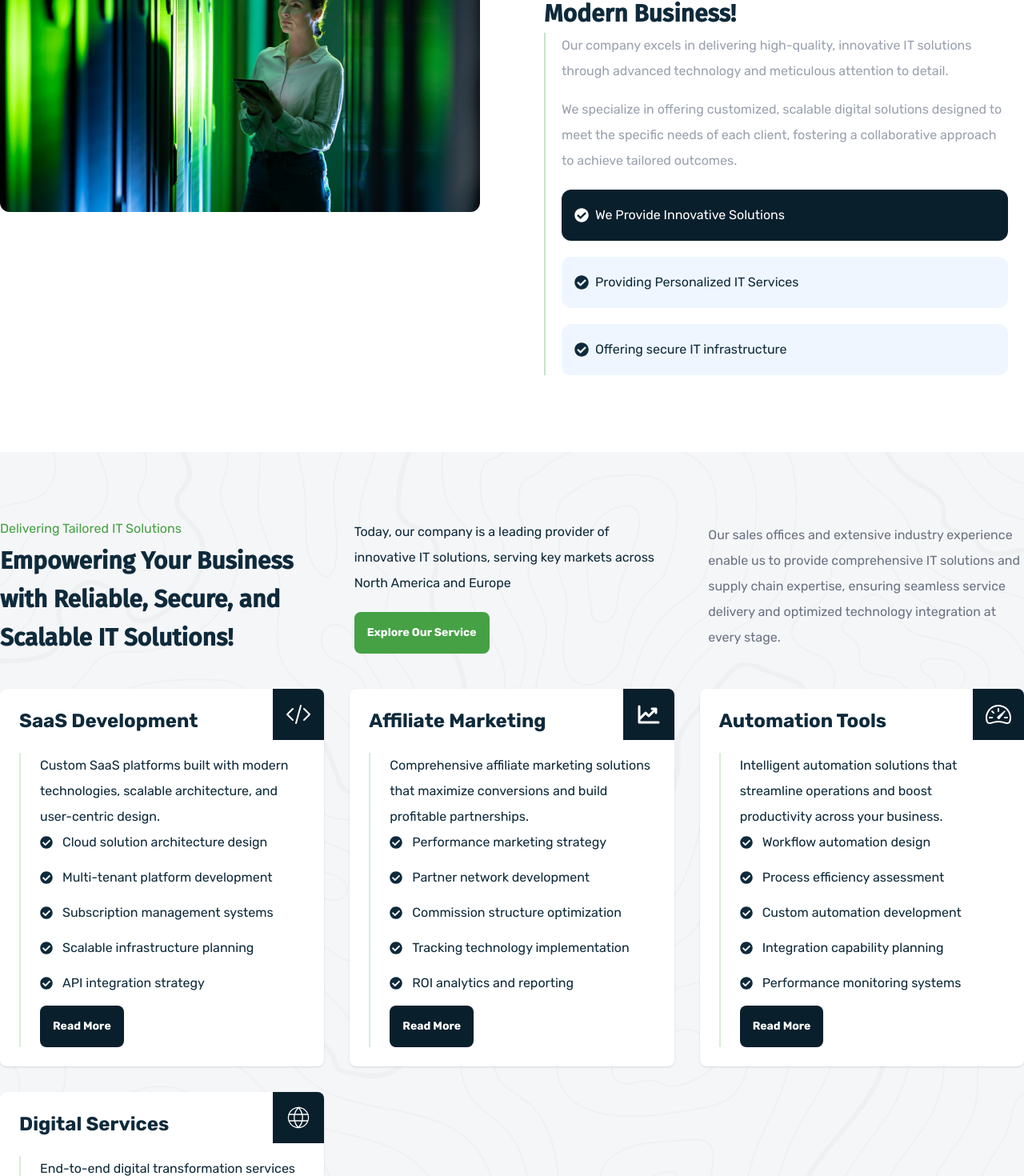
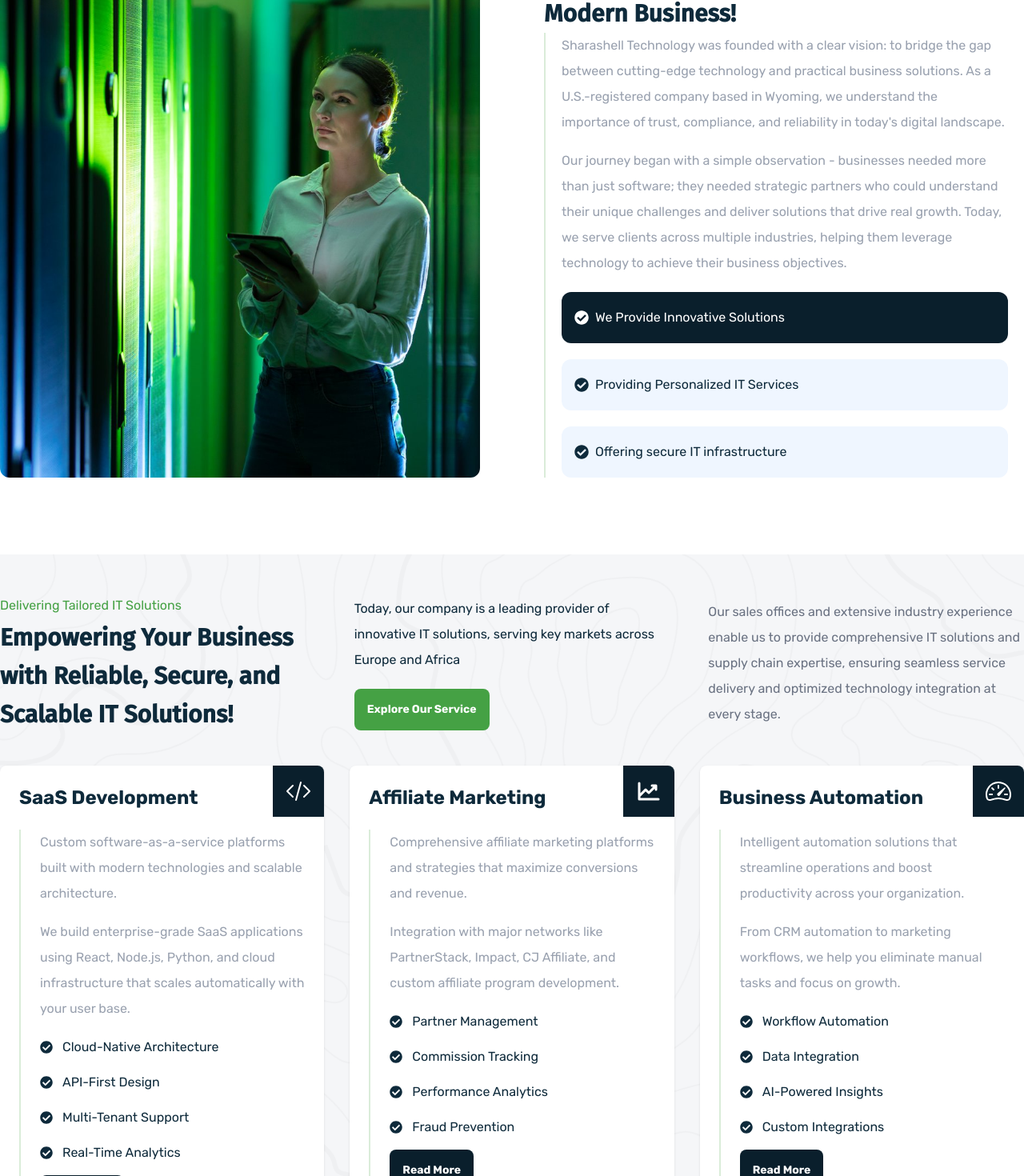
Before and after one commit to DivineTech-genie/SharashellTechnology, a Next.js app: page / in a window 1280 px wide. Shown: the part 1060-2530 px from the top of the page at 80% size. Built offline with nearby package versions, Linux system fonts and the light colour scheme.

Commit message:
Services component updated

```diff
--- a/components/ItSolution.tsx
+++ b/components/ItSolution.tsx
@@ -8,14 +8,14 @@ interface ITProps {
 
 const ItSolution = ({ imgSrc, alt }: ITProps) => {
   return (
-    <section className="lg:mt-24 mt-10 flex flex-col md:flex-row  gap-4 lg:gap-20 max-w-11/12 lg:container mx-auto">
+    <section className="lg:mt-24 mt-10 flex flex-col lg:flex-row gap-4 lg:gap-20 max-w-11/12 lg:container mx-auto">
       <div className="flex-1">
         <Image
           src={imgSrc}
           alt={alt}
           width={1000}
           height={1000}
-          className="w-full max-h-full min-h-[400px] object-cover rounded-xl"
+          className="w-full h-full min-h-[400px] bg-right object-cover rounded-xl"
         />
       </div>
 
@@ -30,16 +30,21 @@ const ItSolution = ({ imgSrc, alt }: ITProps) => {
           </h1>
         </div>
 
-        <div className="border-l-2 border-secondary-background/30 px-4 md:px-5">
+        <div className="border-l-2 border-secondary-background/20 px-4 md:px-5">
           <p className=" text-gray-400 pb-4">
-            Our company excels in delivering high-quality, innovative IT
-            solutions through advanced technology and meticulous attention to
-            detail.
+            Sharashell Technology was founded with a clear vision: to bridge the
+            gap between cutting-edge technology and practical business
+            solutions. As a U.S.-registered company based in Wyoming, we
+            understand the importance of trust, compliance, and reliability in
+            today&apos;s digital landscape.
           </p>
           <p className=" text-gray-400">
-            We specialize in offering customized, scalable digital solutions
-            designed to meet the specific needs of each client, fostering a
-            collaborative approach to achieve tailored outcomes.
+            Our journey began with a simple observation - businesses needed more
+            than just software; they needed strategic partners who could
+            understand their unique challenges and deliver solutions that drive
+            real growth. Today, we serve clients across multiple industries,
+            helping them leverage technology to achieve their business
+            objectives.
           </p>
 
           <div className="flex flex-col gap-5 pt-5">
--- a/components/navbar.tsx
+++ b/components/navbar.tsx
@@ -15,7 +15,7 @@ const Navbar = () => {
 
   return (
     <div>
-      <div className="hidden lg:flex bg-secondary-foreground text-primary-foreground h-screen md:h-16 text-sm items-center">
+      <div className="hidden lg:flex bg-foreground/90 text-primary-foreground h-screen md:h-16 text-sm items-center">
         <div className="container mx-auto hidden md:flex gap-5">
           <p className="flex items-center gap-2">
             <BiTimeFive className="text-secondary-background" /> Hours: Mon-Fri:
--- a/components/services.tsx
+++ b/components/services.tsx
@@ -1,10 +1,13 @@
 import Link from "next/link";
 import { Button } from "./ui/button";
-import { servicesItems } from "@/lib/types";
+import { coreValues, servicesItems } from "@/lib/types";
 import { FaCheckCircle } from "react-icons/fa";
+import { FaStar } from "react-icons/fa6";
+import { IoIosArrowRoundForward } from "react-icons/io";
 
 const Services = () => {
   return (
+    <main>
       <section
         className="relative lg:mt-24 mt-10 "
         style={{
@@ -13,7 +16,7 @@ const Services = () => {
       >
         <div className="absolute inset-0 bg-[#f4f6f8]/90"></div>
 
-      <div className="relative z-10 max-w-11/12 pt-20 lg:container mx-auto">
+        <div className="relative z-10 max-w-11/12 pt-10 lg:pt-12 lg:container mx-auto">
           {/* First Row */}
           <div className="grid md:grid-cols-3 gap-5 lg:gap-12 items-center">
             <div>
@@ -28,7 +31,7 @@ const Services = () => {
             <div className="flex flex-col gap-5">
               <p>
                 Today, our company is a leading provider of innovative IT
-              solutions, serving key markets across North America and Europe
+                solutions, serving key markets across Europe and Africa
               </p>
               <Link href="/service">
                 <Button size={"sm"}>Explore Our Service</Button>
@@ -49,15 +52,22 @@ const Services = () => {
             {servicesItems.map((items, i) => {
               const IconComponent = items.icon;
               return (
-              <div key={i} className="shadow bg-background rounded-lg relative">
+                <div
+                  key={i}
+                  className="shadow bg-background rounded-lg relative"
+                >
                   <div className="bg-terciary-background absolute rounded-tr-lg p-4 top-0 right-0">
                     <IconComponent className="w-8 h-8 text-primary-foreground" />
                   </div>
-                <h2 className="p-6 text-2xl font-bold">{items.headText}</h2>
+                  <h2 className="p-6 text-2xl w-70 md:w-full font-bold">
+                    {items.headText}
+                  </h2>
 
                   <div className="pb-6 mx-6">
                     <div className="pl-6 border-secondary-background/20 border-l-2">
-                    <p>{items.subText}</p>
+                      <p className=" text-gray-400 pb-4">{items.subText}</p>
+
+                      <p className=" text-gray-400 pb-4">{items.subText2}</p>
 
                       <ul className="flex flex-col gap-3">
                         {items.list?.map((list) => (
@@ -66,7 +76,10 @@ const Services = () => {
                           </li>
                         ))}
                       </ul>
-                    <Button size={"sm"} className="mt-3 bg-terciary-background">
+                      <Button
+                        size={"sm"}
+                        className="mt-3 bg-terciary-background"
+                      >
                         Read More
                       </Button>
                     </div>
@@ -76,7 +89,7 @@ const Services = () => {
             })}
           </div>
 
-        <p className="text-sm mt-5 text-center">
+          <p className="text-sm py-10 text-center">
             Innovative, secure, and budget-friendly tech systems,
             <Link
               href="/solutions"
@@ -87,6 +100,74 @@ const Services = () => {
           </p>
         </div>
       </section>
+
+      {/* Second Section of the Services */}
+
+      <section
+        className="relative bg-right"
+        style={{
+          backgroundImage: "url('/image/background-img-2.png')",
+        }}
+      >
+        <div className="absolute inset-0 bg-foreground/90"></div>
+
+        <div className="relative z-10 text-white lg:pt-24 pt-10 max-w-11/12 lg:container mx-auto">
+          <div className="flex flex-col justify-center items-center gap-2 text-center">
+            <p className="text-secondary-background font-semibold">
+              Delivering Tailored IT Solutions
+            </p>
+            <h1 className="headText semibold lg:w-md">
+              Innovative IT Solutions Tailored for Your Business
+            </h1>
+            <Button size={"sm"}>Explore Our Service</Button>
+          </div>
+
+          <div className="">
+            <div className="grid md:grid-cols-2 lg:grid-cols-4 mt-14 justify-center gap-5">
+              {coreValues.map((items) => {
+                const IconComponent = items.icon;
+                return (
+                  <div
+                    key={items.headText}
+                    className="flex flex-col items-center justify-center border-2 border-gray-500 gap-4 p-4 rounded-lg h-96 text-center"
+                  >
+                    <IconComponent className="w-12 h-12 pb-5" />
+                    <div>
+                      <h2 className="text-2xl font-semibold">
+                        {items.headText}
+                      </h2>
+                      <p>{items.subText}</p>
+                    </div>
+
+                    <IoIosArrowRoundForward className="bg-secondary-background w-6 h-6 rounded-full text-white" />
+                  </div>
+                );
+              })}
+            </div>
+          </div>
+
+          <div className="flex gap-4 items-center py-8">
+            <div className="flex gap-2 text-secondary-background">
+              <FaStar />
+              <FaStar />
+              <FaStar />
+              <FaStar />
+              <FaStar />
+            </div>
+
+            <p className="text-sm font-semibold">
+              Innovative, secure, and budget-friendly tech systems, <br />
+              <Link
+                href="/solutions"
+                className="text-secondary-background hover:text-white"
+              >
+                Find Your Solution Now!
+              </Link>
+            </p>
+          </div>
+        </div>
+      </section>
+    </main>
   );
 };
 
--- a/lib/types.ts
+++ b/lib/types.ts
@@ -1,5 +1,7 @@
-import { BsSpeedometer2 } from "react-icons/bs";
+import { BsShieldCheck, BsSpeedometer2 } from "react-icons/bs";
 import { CiGlobe } from "react-icons/ci";
+import { GiSupersonicArrow } from "react-icons/gi";
+import { GoPeople } from "react-icons/go";
 import { HiCodeBracket } from "react-icons/hi2";
 import { PiChartLineUpBold } from "react-icons/pi";
 
@@ -12,7 +14,7 @@ export const navItems: NavType[] = [
   { page: "Home", link: "/" },
   { page: "About Us", link: "/about" },
   { page: "Service", link: "/service" },
-  { page: "Solutions", link: "/solutions" },
+  //   { page: "Solutions", link: "/solutions" },
   { page: "Portfolio", link: "/portfolio" },
   { page: "Patner With Us", link: "/partner" },
   { page: "Contact", link: "contact" },
@@ -22,6 +24,7 @@ type Services = {
   icon: React.ComponentType<{ className?: string }>;
   headText: string;
   subText?: string;
+  subText2?: string;
   list?: string[];
 };
 
@@ -30,77 +33,92 @@ export const servicesItems: Services[] = [
     icon: HiCodeBracket,
     headText: "SaaS Development",
     subText:
-      "Custom SaaS platforms built with modern technologies, scalable architecture, and user-centric design.",
+      "Custom software-as-a-service platforms built with modern technologies and scalable architecture.",
+    subText2:
+      "We build enterprise-grade SaaS applications using React, Node.js, Python, and cloud infrastructure that scales automatically with your user base.",
     list: [
-      "Cloud solution architecture design",
-      "Multi-tenant platform development",
-      "Subscription management systems",
-      "Scalable infrastructure planning",
-      "API integration strategy",
+      "Cloud-Native Architecture",
+      "API-First Design",
+      "Multi-Tenant Support",
+      "Real-Time Analytics",
     ],
   },
   {
     icon: PiChartLineUpBold,
     headText: "Affiliate Marketing",
     subText:
-      "Comprehensive affiliate marketing solutions that maximize conversions and build profitable partnerships.",
+      "Comprehensive affiliate marketing platforms and strategies that maximize conversions and revenue.",
+    subText2:
+      "Integration with major networks like PartnerStack, Impact, CJ Affiliate, and custom affiliate program development.",
     list: [
-      "Performance marketing strategy",
-      "Partner network development",
-      "Commission structure optimization",
-      "Tracking technology implementation",
-      "ROI analytics and reporting",
+      "Partner Management",
+      "Commission Tracking",
+      "Performance Analytics",
+      "Fraud Prevention",
     ],
   },
   {
     icon: BsSpeedometer2,
-    headText: "Automation Tools",
+    headText: "Business Automation",
     subText:
-      "Intelligent automation solutions that streamline operations and boost productivity across your business.",
+      "Intelligent automation solutions that streamline operations and boost productivity across your organization.",
+    subText2:
+      "From CRM automation to marketing workflows, we help you eliminate manual tasks and focus on growth.",
     list: [
-      "Workflow automation design",
-      "Process efficiency assessment",
-      "Custom automation development",
-      "Integration capability planning",
-      "Performance monitoring systems",
+      "Workflow Automation",
+      "Data Integration",
+      "AI-Powered Insights",
+      "Custom Integrations",
     ],
   },
   {
     icon: CiGlobe,
-    headText: "Digital Services",
+    headText: "Digital Transformation",
     subText:
-      "End-to-end digital transformation services that modernize your business for the digital age.",
+      "End-to-end digital services that modernize your business processes and enhance customer experiences.",
+    subText2:
+      "Complete digital transformation services including cloud migration, security enhancement, and process optimization.",
     list: [
-      "Digital transformation roadmap",
-      "Online presence optimization",
-      "Digital tool implementation",
-      "Service delivery automation",
-      "Customer experience enhancement",
+      "Digital Strategy",
+      "Cloud Migration",
+      "Legacy Modernization",
+      "Security Audits",
     ],
   },
 ];
 
-// type Services = {
-//   headText: string;
-//   subText: string;
-//   icon: React.ComponentType<{ className?: string }>;
-//   list: string;
-// };
+type CoreValuesType = {
+  icon: React.ComponentType<{ className?: string }>;
+  headText: string;
+  subText: string;
+};
 
-// export const OurServices: Services[] = [{
-//     headText: "",
-//     subText: "",
-//     icon: ,
-//     list: ""
-// },
-// {
-//     headText: "",
-//     subText: "",
-//     icon: ,
-//     list: ""
-// },{
-//     headText: "",
-//     subText: "",
-//     icon: ,
-//     list: ""
-// }]
+export const coreValues: CoreValuesType[] = [
+  {
+    icon: BsShieldCheck,
+    headText: "Integrity",
+    subText:
+      "We operate with complete transparency, honesty, and ethical business practices in all our interactions.",
+  },
+
+  {
+    icon: GiSupersonicArrow,
+    headText: "Excellence",
+    subText:
+      "We strive for perfection in every project, continuously improving our processes and delivering superior results.",
+  },
+
+  {
+    icon: GoPeople,
+    headText: "Partnership",
+    subText:
+      "We build long-term relationships based on mutual trust, respect, and shared success with our clients and partners.",
+  },
+
+  {
+    icon: CiGlobe,
+    headText: "Innovation",
+    subText:
+      "We embrace cutting-edge technologies and creative solutions to solve complex business challenges effectively.",
+  },
+];
```
Also changed, not shown: public/image/bg-img.avif (added). Lines whose indentation alone changed are shown as unchanged.
